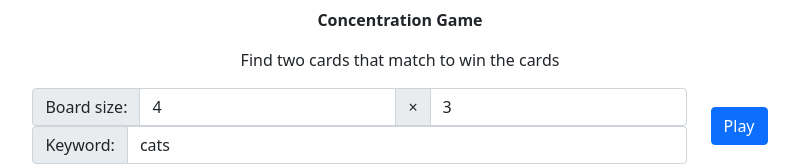
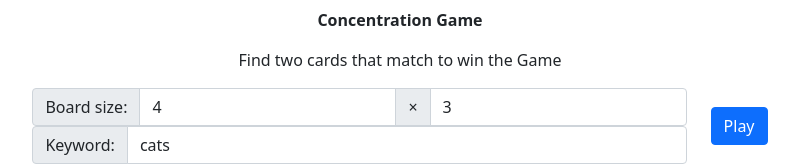
Before and after one commit to yuridanil/congame, a React (Create React App) app: page / in a window 1280 px wide. Shown: the top 166 px of the page, without its empty margins (240-1039 px from the left). Built offline with nearby package versions, Linux system fonts and the light colour scheme.

Commit message:
Fix title

```diff
--- a/public/index.html
+++ b/public/index.html
@@ -11,8 +11,7 @@
     />
     <link rel="apple-touch-icon" href="%PUBLIC_URL%/logo192.png" />
     <link rel="manifest" href="%PUBLIC_URL%/manifest.json" />
-    <!-- <title>Concentration Game</title> -->
-    <title>CG</title>
+    <title>Concentration Game</title>
   </head>
   <body>
     <noscript>You need to enable JavaScript to run this app.</noscript>
--- a/src/Game.js
+++ b/src/Game.js
@@ -148,7 +148,7 @@ class Game extends React.Component {
                     {(mode === 0 || mode === 3 || mode === 1) &&
                         <>
                             <Row className="m-2 justify-content-center"><b>Concentration Game</b></Row>
-                            <Row className="m-2 justify-content-center">Find two cards that match to win the cards</Row>
+                            <Row className="m-2 justify-content-center">Find two cards that match to win the Game</Row>
                             <Row className="m-2 align-items-center justify-content-center">
                                 <Col xs="auto">
                                     <InputGroup>
```
Also changed, not shown: public/manifest.json.
